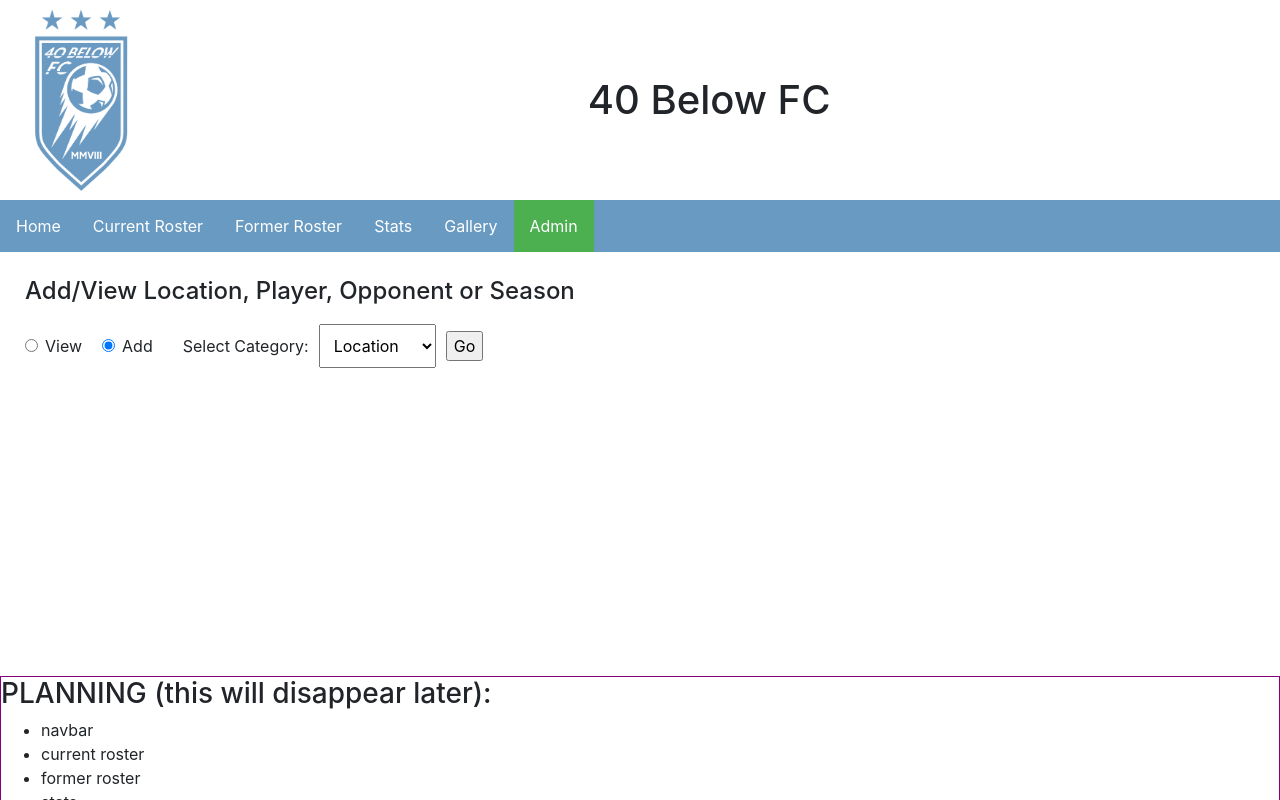
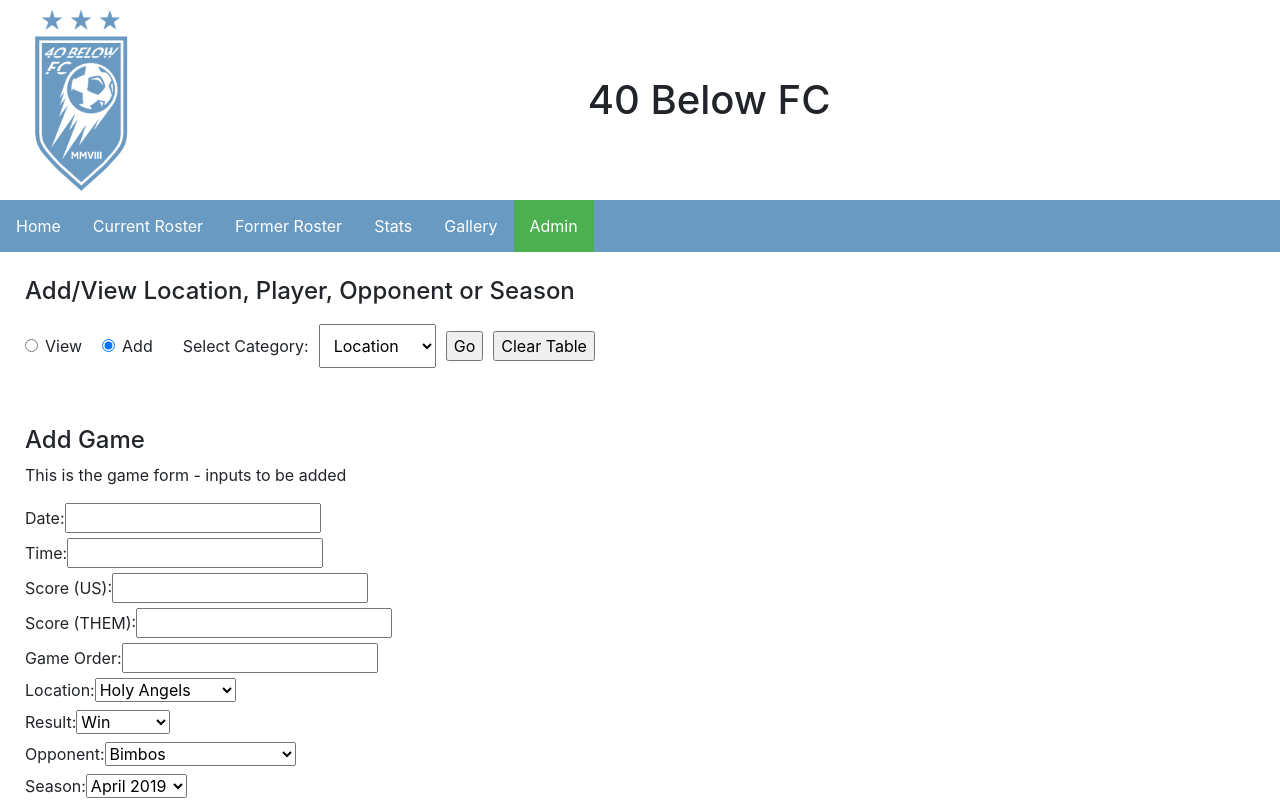
Before and after one commit to neotamoe/40belowfc, a React (Create React App) app: page /admin in a window 1280 px wide. Shown: the top 800 px of the page. Built offline with nearby package versions, Linux system fonts and the light colour scheme; some icons are missing.

Commit message:
mockup of form

```diff
--- a/src/components/Admin.js
+++ b/src/components/Admin.js
@@ -1,5 +1,7 @@
 import React, {Component} from 'react';
 import ReactDataGrid from 'react-data-grid';
+import GameForm from './GameForm';
+
 // bootstrap is needed for table styles
 import '../../node_modules/bootstrap/dist/css/bootstrap.css';
 
@@ -24,6 +26,7 @@ class Admin extends Component {
         this.handleInputChange = this.handleInputChange.bind(this);
         this.handleAddSubmit = this.handleAddSubmit.bind(this);
         this.handleOptionChange = this.handleOptionChange.bind(this);
+        this.clearTable = this.clearTable.bind(this);
     }
 
     handleChange(event) {
@@ -104,7 +107,14 @@ class Admin extends Component {
         this.setState({
           selectedOption: event.target.value
         });
-      };
+    };
+
+    clearTable = () => {
+        this.setState({
+            formFields: null,
+            data: null,
+        })
+    }
 
     render() {
         const inputs = this.state.formFields ?
@@ -168,6 +178,7 @@ class Admin extends Component {
                         <option value="seasons">Season</option>
                     </select>
                     <input type="submit" value="Go" style={{marginLeft: '10px'}}/>
+                    <input type="button" value="Clear Table"  style={{marginLeft: '10px'}} onClick={this.clearTable}/>
                 </form>
                 <br />
                 {dataGrid}
@@ -182,6 +193,7 @@ class Admin extends Component {
                         </form>
                     </div>
                 : null}
+                <GameForm/>
             </div>
         );
     }
--- /dev/null
+++ b/src/components/GameForm.js
@@ -0,0 +1,60 @@
+import React, {Component} from 'react';
+
+class GameForm extends Component {
+    render() {
+        return (
+            <div>
+                <h4>Add Game</h4>
+                <p>This is the game form - inputs to be added</p>
+                <label>Date:</label>
+                <input type="number"/><br />
+                <label>Time:</label>
+                <input type="number"/><br />
+                <label>Score (US):</label>
+                <input type="number"/><br />
+                <label>Score (THEM):</label>
+                <input type="number"/><br />
+                <label>Game Order:</label>
+                <input type="number"/><br />
+                <label>Location:</label>
+                <select>
+                    <option value="2">Holy Angels</option>
+                    <option value="3">Concordia U</option>
+                    <option value="4">WSP Dome</option>
+                    <option value="5">Champions Hall</option>
+                    <option value="13">Augsburg</option>
+                </select><br />
+                <label>Result:</label>
+                <select>
+                    <option value="1">Win</option>
+                    <option value="2">Lose</option>
+                    <option value="3">Tie</option>
+                    <option value="4">Unknown</option>
+                </select><br />
+                <label>Opponent:</label>
+                <select>
+                    <option value="1">Bimbos</option>
+                    <option value="2">Pagliacci</option>
+                    <option value="3">Securian SHINanigans</option>
+                    <option value="4">Blade</option>
+                    <option value="6">One Shot Wonders</option>
+                    <option value="7">Wolf Pack FC</option>
+                    <option value="5">Premiums</option>
+                    <option value="8">Mouth Breathers</option>
+                </select><br />
+                <label>Season:</label>
+                <select>
+                    <option value="1">April 2019</option>
+                    <option value="2">June 2019</option>
+                </select><br />
+                <label>Playoff Game?:</label>
+                <select>
+                    <option value="1">True</option>
+                    <option value="0">False</option>
+                </select><br />
+            </div>
+        );
+    }
+}
+
+export default GameForm;
```
